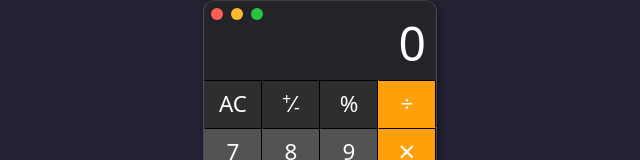
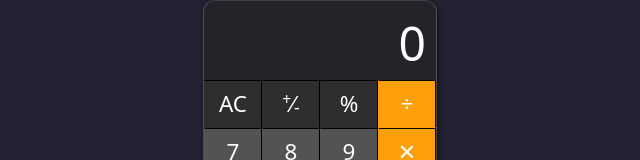
Before and after one commit to antieatingactivist/Angular-Calculator, an Angular app: page / in a window 1280 px wide. Shown: the top 160 px of the page, without its empty margins (320-960 px from the left). Built offline with nearby package versions, Linux system fonts and the light colour scheme.

Commit message:
fixed header

```diff
--- a/index.js
+++ b/index.js
@@ -2,8 +2,8 @@ const { app, BrowserWindow } = require('electron');
 
 const createWindow = () => {
   const win = new BrowserWindow({
-    width: 250,
-    height: 400,
+    width: 248,
+    height: 342,
     frame: false,
     titleBarStyle: 'hidden'
   });
--- a/src/app/app.component.html
+++ b/src/app/app.component.html
@@ -8,12 +8,13 @@
 </head>
 <body>
   <main>
-    <header (mouseover)="changeText=true" (mouseout)="changeText=false">
+    <!-- <header (mouseover)="changeText=true" (mouseout)="changeText=false">
       <div class="red dot"><span *ngIf="changeText">✕</span></div>
       <div class="yellow dot"><span *ngIf="changeText">–</span></div>
       <div class="green dot"><span *ngIf="changeText">+</span></div>
 
-    </header>
+    </header> -->
+    <div style="-webkit-app-region: drag; height: 26px;"></div>
     <app-keypad>
     </app-keypad>
 
```
